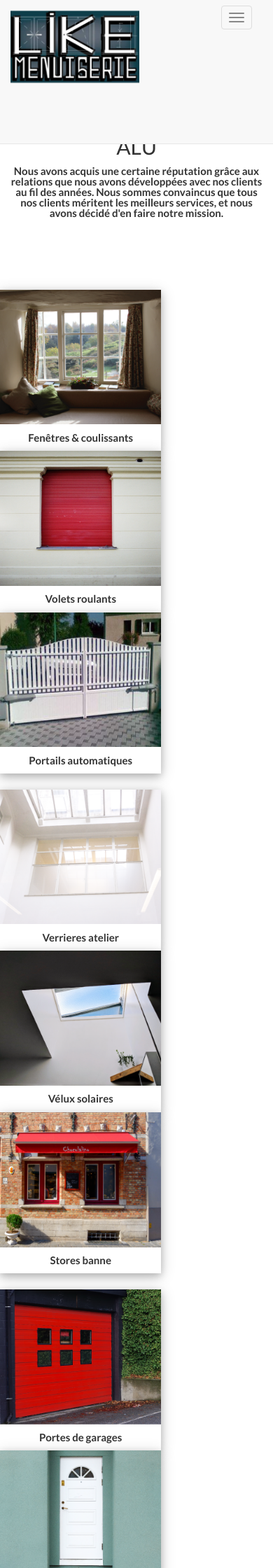
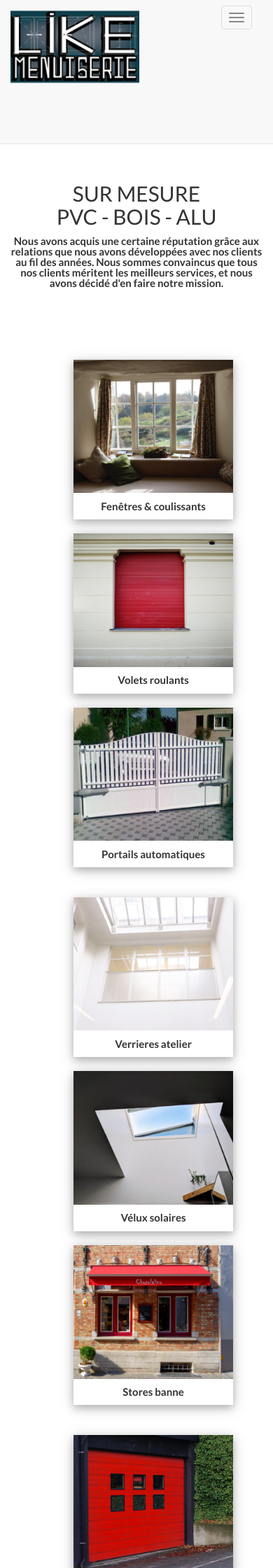
Before and after one commit to IsmaelSANE/likemenuiserie-beta, a Jekyll site: the page built from menuiseries/index.html, in a window 390 px wide. Shown: the top 2240 px of the page at 70% size. Built offline with Jekyll 4.4.1, drawn with Linux system fonts in a browser that asks for light colours.

Commit message:
Custom the cards layout

```diff
--- a/_includes/cards.html
+++ b/_includes/cards.html
@@ -1,5 +1,5 @@
 <div class="col-lg-8 col-lg-offset-2">
-  <h2 id="intro-cards" class="text-center">SUR MESURE PVC - BOIS - ALU</h2>
+  <h2 id="intro-cards" class="text-center">SUR MESURE<br> PVC - BOIS - ALU</h2>
   <p class="text-center">
     Nous avons acquis une certaine réputation grâce aux relations que nous avons
     développées avec nos clients au fil des années.
--- a/css/landing-page.css
+++ b/css/landing-page.css
@@ -114,6 +114,15 @@ video.background {
 }
 
 @media(max-width:767px) {
+    #intro-cards {
+      margin-top: 260px;
+    }
+    .cards-container {
+      margin-left: 105px;
+    }
+    .w3-card-4 {
+      margin-bottom: 20px;
+    }
     video.background {
       position: absolute;
       top: 50%;
```
